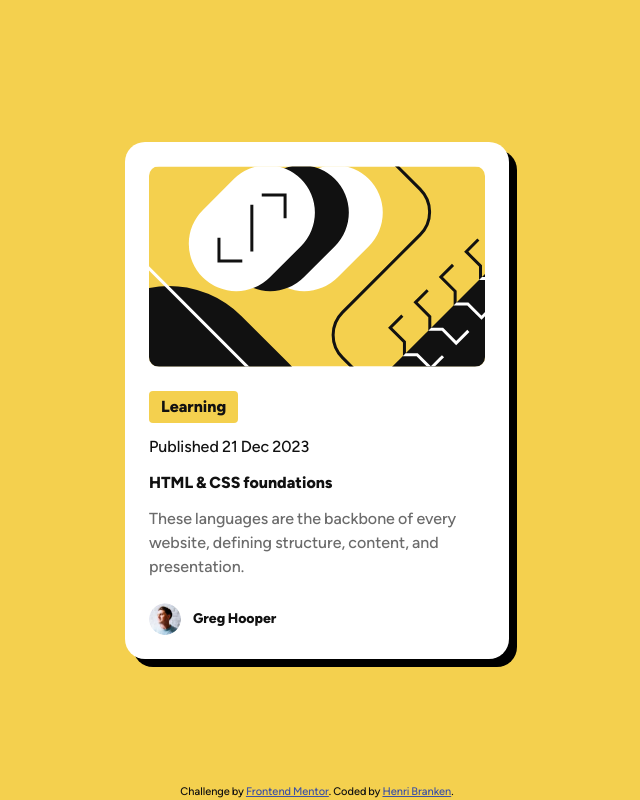
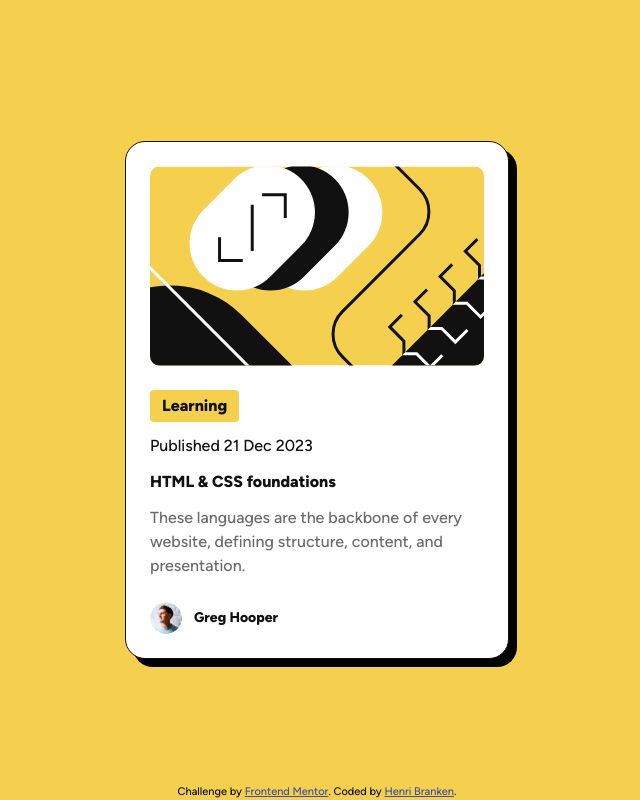
Before and after one commit to HenriBranken/fem-blog-preview-card, a plain HTML site: page index.html in a window 1280 px wide. Shown: the whole page, without its empty margins (323-963 px from the left). Drawn offline with Linux system fonts and the light colour scheme; files whose address does not match are found by name.

Commit message:
Added solid border to the card component.

```diff
--- a/css/main.css
+++ b/css/main.css
@@ -17,7 +17,6 @@ body {
   color: var(--color-dark-gray);
   min-height: 100vh;
   background: var(--color-yellow);
-  word-spacing: -0.05em;
 }
 
 main {
@@ -122,6 +121,7 @@ main {
 /* ========================================================================= */
 .card {
   container-type: inline-size;
+  border: 1px solid var(--color-dark-gray);
 }
 
 /*
--- a/css/tokens.css
+++ b/css/tokens.css
@@ -28,7 +28,9 @@
   );
   /* .card has 24px left + 24px right padding */
   --card-padding-inline: var(--gap-big);
-  --card-border-inline-extra: calc(var(--card-padding-inline) * 2);
+  --card-border-inline-extra: calc(
+    (var(--card-padding-inline) * 2) + (1px * 2)
+  );
 
   /* font-size tokens */
   --fs-tag-min: 12px;
```
